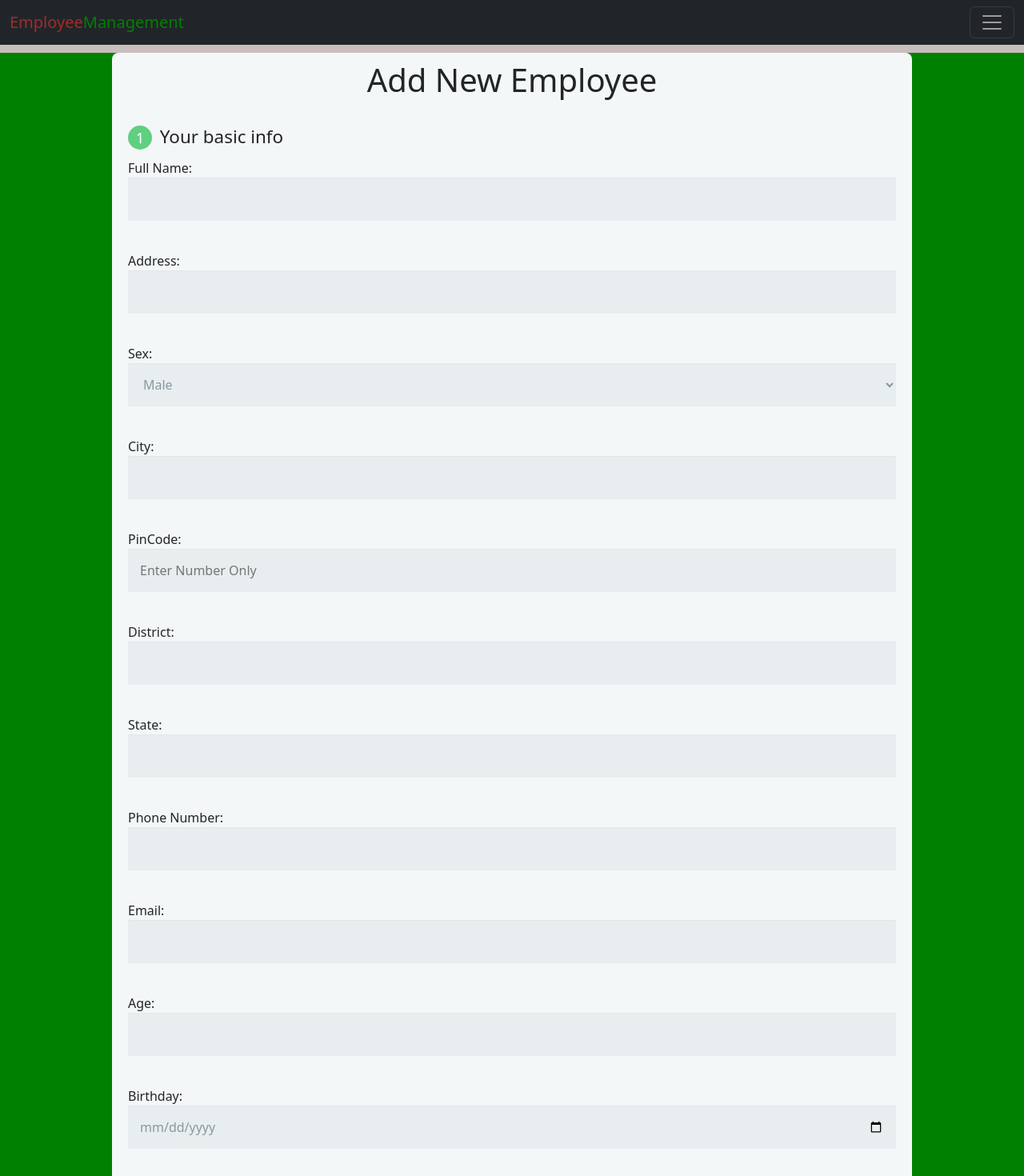
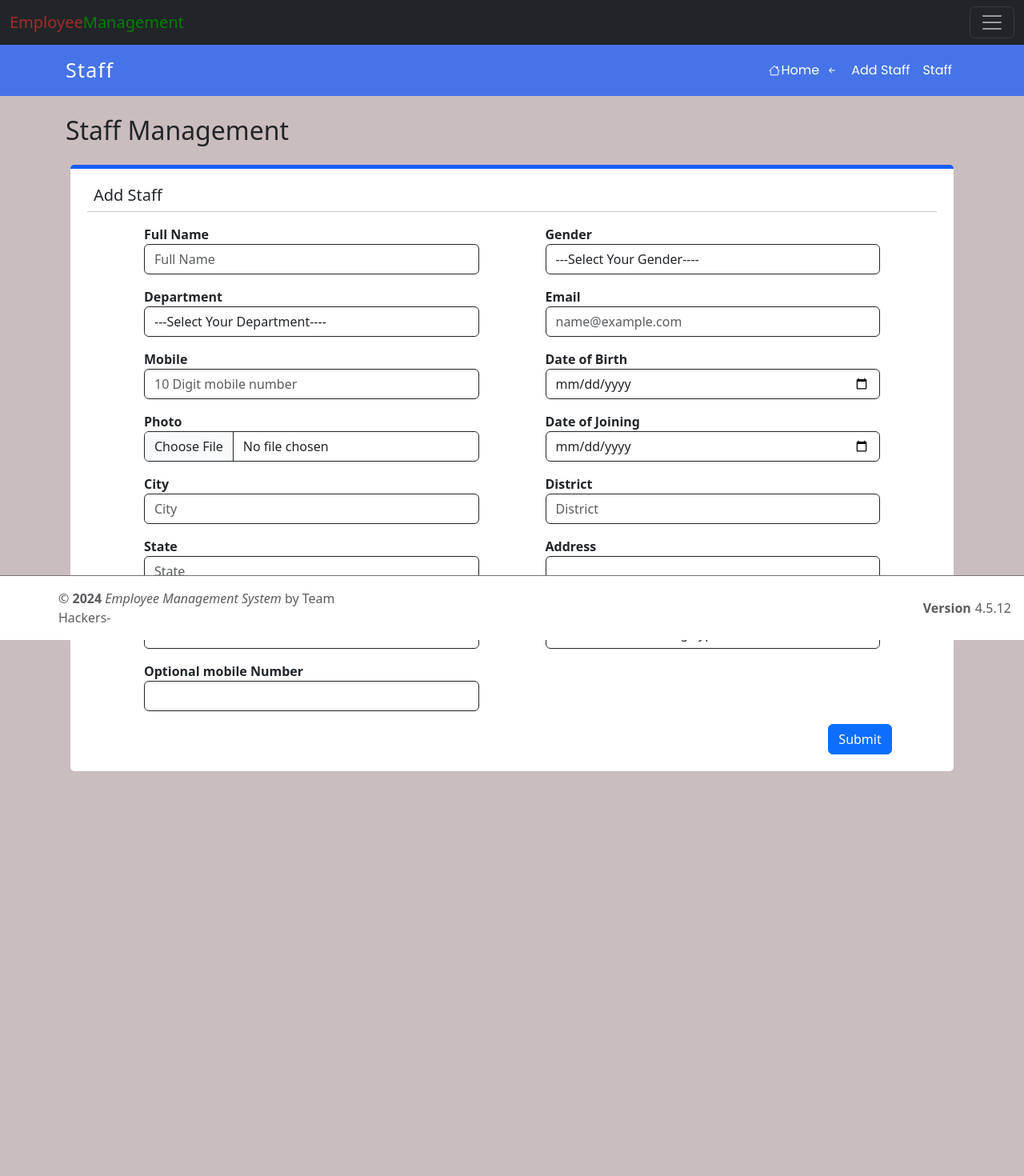
Before and after one commit to Soumadip-cmd/Employee-Management-EMS-, a React (Create React App) app: page /addStaff in a window 1280 px wide. Shown: the top 1470 px of the page at 80% size. After the commit the page ends 1064 px from the top, so only its background shows below. Built offline with nearby package versions, Linux system fonts and the light colour scheme.

Commit message:
Staff ui update

```diff
--- a/src/components/Department/AddDepartment.js
+++ b/src/components/Department/AddDepartment.js
@@ -3,19 +3,6 @@ import React from "react";
 import NewDepartment from "./NewDepartment";
 
 export default function AddDepartment() {
-  const navStyle = {
-    backgroundColor: "/4b6cb7",
-    backgroundImage: "linear-gradient(to right, /ff6b6b, /556270)",
-    color: "/fff",
-    padding: "10px",
-  };
-
-  const linkStyle = {
-    fontSize: "1.5rem",
-    color: "/fff",
-    cursor: "pointer",
-    marginLeft: "20px",
-  };
 
   return (
     <>
--- a/src/components/Staff/AddStaff.js
+++ b/src/components/Staff/AddStaff.js
@@ -1,5 +1,6 @@
 import React, { useState } from "react";
 import axios from "axios";
+import Footer from "../Footer";
 
 export default function AddStaff() {
   const [formData, setFormData] = useState({
@@ -120,196 +121,321 @@ export default function AddStaff() {
       index: "",
     });
   };
-
+  let boxstyle = {
+    background: "white",
+    padding: "21px",
+    borderTop: "5px solid #004dffe8",
+    borderRadius: "5px",
+  };
   return (
-    <div
-      style={{
-        backgroundColor: "green",
-      }}
+    <>
+      <nav
+        class="navbar navbar-expand-lg"
+        style={{backgroundColor: "rgb(0 77 255 / 65%)",color:"white"}}
       >
-      <form onSubmit={handleSubmit} style={styles.form}>
-        <h1 style={styles.heading}>Add New Employee</h1>
-        <fieldset style={styles.fieldset}>
-          <legend style={styles.legend}>
-            <span style={styles.number}>1</span> Your basic info
-          </legend>
-          <label style={styles.label} htmlFor="name">
-            Full Name:
+        <div class="container">
+          <a class="navbar-brand" href="/" style={{fontSize:"25px",color:"white",letterSpacing:".05125em"}}>
+            Staff
+          </a>
+          <button
+            class="navbar-toggler"
+            type="button"
+            data-bs-toggle="collapse"
+            data-bs-target="/navbarSupportedContent"
+            aria-controls="navbarSupportedContent"
+            aria-expanded="false"
+            aria-label="Toggle navigation"
+          >
+            <span class="navbar-toggler-icon"></span>
+          </button>
+          <div class="collapse navbar-collapse" id="navbarSupportedContent">
+            <ul class="navbar-nav ms-auto">
+              <li class="nav-item">
+                <a class="nav-link" href="/" style={{color:"white"}}>
+                  <span class="ms-2">
+                    <svg
+                      xmlns="http://www.w3.org/2000/svg"
+                      width="16"
+                      height="14"
+                      fill="white"
+                      class="bi bi-house"
+                      viewBox="0 0 16 16"
+                    >
+                      <path d="M8.707 1.5a1 1 0 0 0-1.414 0L.646 8.146a.5.5 0 0 0 .708.708L2 8.207V13.5A1.5 1.5 0 0 0 3.5 15h9a1.5 1.5 0 0 0 1.5-1.5V8.207l.646.647a.5.5 0 0 0 .708-.708L13 5.793V2.5a.5.5 0 0 0-.5-.5h-1a.5.5 0 0 0-.5.5v1.293zM13 7.207V13.5a.5.5 0 0 1-.5.5h-9a.5.5 0 0 1-.5-.5V7.207l5-5z"></path>
+                    </svg>
+                  </span>
+                  Home
+                  <span class="ms-2">
+                    <svg
+                      xmlns="http://www.w3.org/2000/svg"
+                      width="16"
+                      height="16"
+                      fill="currentColor"
+                      class="bi bi-arrow-left-short"
+                      viewBox="0 0 16 16"
+                    >
+                      <path
+                        fill-rule="evenodd"
+                        d="M12 8a.5.5 0 0 1-.5.5H5.707l2.147 2.146a.5.5 0 0 1-.708.708l-3-3a.5.5 0 0 1 0-.708l3-3a.5.5 0 1 1 .708.708L5.707 7.5H11.5a.5.5 0 0 1 .5.5"
+                      ></path>
+                    </svg>
+                  </span>
+                </a>
+              </li>
+              <li class="nav-item">
+                <a
+                  class="nav-link"
+                  href="/addStaff"
+                  style={{color:"white"}}
+                >
+                  Add Staff
+                </a>
+              </li>
+              <li class="nav-item">
+                <a class="nav-link" style={{color:"white"}}>
+                  Staff
+                </a>
+              </li>
+            </ul>
+          </div>
+        </div>
+      </nav>
+      <div className="container my-2 pt-3">
+        <h2>Staff Management</h2>
+      </div>
+      <div className="container-fluid pt-3" style={{ padding: "100px" }}>
+        <div className="row d-flex justify-content-evenly" style={boxstyle}>
+          <h5 style={{ fontSize: "20px" }} className="px-2">
+            Add Staff
+          </h5>
+          <hr />
+          {/* part1 */}
+          <div className="col-sm-12 col-md-6 col-lg-5">
+            <div className="mb-3">
+              <b>Full Name</b>
               <input
                 type="text"
+                className="form-control"
                 id="name"
                 name="user_name"
                 value={formData.user_name}
                 onChange={handleChange}
-              style={styles.input}
+                placeholder="Full Name"
+                style={{ border: "1px solid" }}
               />
-          </label>
-          <label style={styles.label} htmlFor="name">
-            Address:
-            <input
-              type="text"
-              id="address"
-              name="user_address"
-              value={formData.user_address}
+            </div>
+            <div className="mb-3">
+              <b>Department</b>
+
+              <select
+                className="form-control"
+                id="department"
+                name="user_department"
+                value={formData.user_department}
                 onChange={handleChange}
-              style={styles.input}
-            />
-          </label>
-          <label style={styles.label} htmlFor="name">
-            Sex:
+                style={{ border: "1px solid" }}
+              >
+                <option disabled selcted value="">
+                  ---Select Your Department----
+                </option>
+                <option value="FullTime">CSE1</option>
+                <option value="PartTime">CSE2</option>
+                <option value="Remote">CSE3</option>
+                <option value="Hybrid">CSE4</option>
+              </select>
+            </div>
+          </div>
+          {/* part2 */}
+          <div className="col-sm-12 col-md-6 col-lg-5">
+            <div className="mb-3">
+              <b>Gender</b>
+
               <select
+                className="form-control"
                 id="sex"
                 name="user_sex"
                 value={formData.user_sex}
                 onChange={handleChange}
-              style={styles.input}
+                style={{ border: "1px solid" }}
               >
-              <option disabled selected value="disablevalue">
-                ---Choose your Sex ----
+                <option disabled selcted value="">
+                  ---Select Your Gender----
                 </option>
-              <option value="male">Male</option>
-              <option value="female">Female</option>
-              <option value="other">Other</option>
+                <option value="FullTime">Male</option>
+                <option value="PartTime">Female</option>
+                <option value="Remote">Others</option>
               </select>
-          </label>
-          <label style={styles.label} htmlFor="name">
-            City:
+            </div>
+            <div className="mb-3">
+              <b>Email</b>
               <input
-              type="text"
-              id="city"
-              name="user_city"
-              value={formData.user_city}
+                className="form-control"
+                type="email"
+                id="email"
+                name="user_email"
+                value={formData.user_email}
                 onChange={handleChange}
-              style={styles.input}
+                placeholder="name@example.com"
+                style={{ border: "1px solid" }}
               />
-          </label>
-          <label style={styles.label} htmlFor="name">
-            PinCode:
+            </div>
+          </div>
+          {/* part3 */}
+          <div className="col-sm-12 col-md-6 col-lg-5">
+            <div className="mb-3">
+              <b>Mobile</b>
               <input
-              type="text"
-              id="zip"
-              name="user_zip"
-              placeholder="Enter Number Only"
-              value={formData.user_zip}
-              onChange={handleChange}
-              style={styles.input}
-            />
-          </label>
-          <label style={styles.label} htmlFor="name">
-            District:
-            <input
-              type="text"
-              id="district"
-              name="user_district"
-              value={formData.user_district}
-              onChange={handleChange}
-              style={styles.input}
-            />
-          </label>
-          <label style={styles.label} htmlFor="name">
-            State:
-            <input
-              type="text"
-              id="state"
-              name="user_state"
-              value={formData.user_state}
-              onChange={handleChange}
-              style={styles.input}
-            />
-          </label>
-
-          <label style={styles.label} htmlFor="name">
-            Phone Number:
-            <input
+                className="form-control"
                 type="number"
                 id="phone"
                 name="user_phone"
                 value={formData.user_phone}
                 onChange={handleChange}
-              style={styles.input}
+                placeholder="10 Digit mobile number"
+                style={{ border: "1px solid" }}
               />
-          </label>
-          <label style={styles.label} htmlFor="email">
-            Email:
+            </div>
+            <div className="mb-3">
+              <b>Photo</b>
               <input
-              type="email"
-              id="email"
-              name="user_email"
-              value={formData.user_email}
-              onChange={handleChange}
-              style={styles.input}
-            />
-          </label>
-          <label style={styles.label} htmlFor="name">
-            Age:
-            <input
-              type="number"
-              id="age"
-              name="user_age"
-              value={formData.user_age}
-              onChange={handleChange}
-              style={styles.input}
-            />
-          </label>
-          <label style={styles.label} htmlFor="name">
-            Birthday:
-            <input
-              type="date"
-              id="birthday"
-              name="user_birthday"
-              value={formData.user_birthday}
-              onChange={handleChange}
-              style={styles.input}
-            />
-          </label>
-          <label style={styles.label} htmlFor="name">
-            Upload Your Photo:
-            <input
+                className="form-control"
                 type="file"
                 accept="image/png"
                 id="user_docx"
                 name="user_docx"
                 value={formData.user_docx}
                 onChange={handleChange}
-              style={styles.input}
+                style={{ border: "1px solid" }}
               />
-          </label>
-
-          <legend style={styles.legend}>
-            <span style={styles.number}>2</span> Your Job Details
-          </legend>
-          <label style={styles.label} htmlFor="name">
-            Title:
+            </div>
+          </div>
+          {/* part4 */}
+          <div className="col-sm-12 col-md-6 col-lg-5">
+            <div className="mb-3">
+              <b>Date of Birth</b>
+              <input
+                className="form-control"
+                type="date"
+                id="birthday"
+                name="user_birthday"
+                value={formData.user_birthday}
+                onChange={handleChange}
+                placeholder="Reason"
+                style={{ border: "1px solid" }}
+              />
+            </div>
+            <div className="mb-3">
+              <b>Date of Joining</b>
+              <input
+                type="date"
+                className="form-control"
+                id="doj"
+                name="user_doj"
+                value={formData.user_doj}
+                onChange={handleChange}
+                style={{ border: "1px solid" }}
+              />
+            </div>
+          </div>
+          {/* part5 */}
+          <div className="col-sm-12 col-md-6 col-lg-5">
+            <div className="mb-3">
+              <b>City</b>
               <input
                 type="text"
-              id="jobtitle"
-              name="user_jobtitle"
-              value={formData.user_jobtitle}
+                className="form-control"
+                id="city"
+                name="user_city"
+                value={formData.user_city}
                 onChange={handleChange}
-              style={styles.input}
+                placeholder="City"
+                style={{ border: "1px solid" }}
               />
-          </label>
-          <label style={styles.label} htmlFor="name">
-            Department:
+            </div>
+            <div className="mb-3">
+              <b>State</b>
               <input
                 type="text"
-              id="department"
-              name="user_department"
-              value={formData.user_department}
+                className="form-control"
+                id="state"
+                name="user_state"
+                value={formData.user_state}
                 onChange={handleChange}
-              style={styles.input}
+                placeholder="State"
+                style={{ border: "1px solid" }}
               />
-          </label>
-          <label style={styles.label} htmlFor="name">
-            Working Type:
+            </div>
+          </div>
+          {/* part6 */}
+          <div className="col-sm-12 col-md-6 col-lg-5">
+            <div className="mb-3">
+              <b>District</b>
+              <input
+                type="text"
+                className="form-control"
+                id="district"
+                name="user_district"
+                value={formData.user_district}
+                onChange={handleChange}
+                placeholder="District"
+                style={{ border: "1px solid" }}
+              />
+            </div>
+            <div className="mb-3">
+              <b>Address</b>
+              <input
+                type="text"
+                className="form-control"
+                id="address"
+                name="user_address"
+                value={formData.user_address}
+                onChange={handleChange}
+                style={{ border: "1px solid" }}
+              />
+            </div>
+          </div>
+          {/* part8 */}
+          <div className="col-sm-12 col-md-6 col-lg-5">
+            <div className="mb-3">
+              <b>PinCode</b>
+              <input
+                type="text"
+                className="form-control"
+                id="zip"
+                name="user_zip"
+                placeholder="Pincode"
+                value={formData.user_zip}
+                onChange={handleChange}
+                style={{ border: "1px solid" }}
+              />
+            </div>
+            <div className="mb-3">
+              <b>Optional mobile Number</b>
+              <input
+                type="tel"
+                className="form-control"
+                id="emergencyphoneno"
+                name="user_emergencyphneno"
+                value={formData.user_emergencyphneno}
+                onChange={handleChange}
+                style={{ border: "1px solid" }}
+              />
+            </div>
+          </div>
+          {/* part7 */}
+          <div className="col-sm-12 col-md-6 col-lg-5">
+            <div className="mb-3">
+              <b>Working Type</b>
+
               <select
                 id="workingtype"
+                className="form-control"
                 name="user_workingtype"
                 value={formData.user_workingtype}
                 onChange={handleChange}
-              style={styles.input}
+                style={{ border: "1px solid" }}
               >
-              <option disabled selcted value="disablevalue">
+                <option disabled selcted value="">
                   ---Select Your Working Type----
                 </option>
                 <option value="FullTime">Full Time</option>
@@ -317,50 +443,21 @@ export default function AddStaff() {
                 <option value="Remote">Remote</option>
                 <option value="Hybrid">Hybrid</option>
               </select>
-          </label>
-          <label style={styles.label} htmlFor="name">
-            Start Date:
-            <input
-              type="date"
-              id="doj"
-              name="user_doj"
-              value={formData.user_doj}
-              onChange={handleChange}
-              style={styles.input}
-            />
-          </label>
-          <legend style={styles.legend}>
-            <span style={styles.number}>3</span> Emergency Contact Details
-            <label style={styles.label} htmlFor="name">
-              Contact Information:
-              <input
-                type="number"
-                id="emergencyphoneno"
-                name="user_emergencyphneno"
-                value={formData.user_emergencyphneno}
-                onChange={handleChange}
-                style={styles.input}
-              />
-            </label>
-            <label style={styles.label} htmlFor="name">
-              Contact Perosn Name:
-              <input
-                type="text"
-                id="name"
-                name="user_emergency_contact_name" // Change the name attribute
-                value={formData.user_emergency_contact_name} // Adjust value and onChange accordingly
-                onChange={handleChange}
-                style={styles.input}
-              />
-            </label>
-          </legend>
-        </fieldset>
-
-        <button type="submit" style={styles.button} onClick={handleSubmit}>
-          Add Staff{" "}
+            </div>
+          </div>
+          <div className="col-sm-12 col-md-12 col-lg-11  ">
+            <button
+              type="submit"
+              className="btn btn-primary float-end"
+              id="applyleave"
+            >
+              Submit
             </button>
-      </form>
           </div>
+        </div>
+      </div>
+      <Footer footerstyle="fixed-bottom" />
+    </>
   );
 }
 
```
Also changed, not shown: src/components/Card.js (+5 -4 lines), src/components/Dashboard.js (+4 -4 lines). Lines whose indentation alone changed are shown as unchanged.
